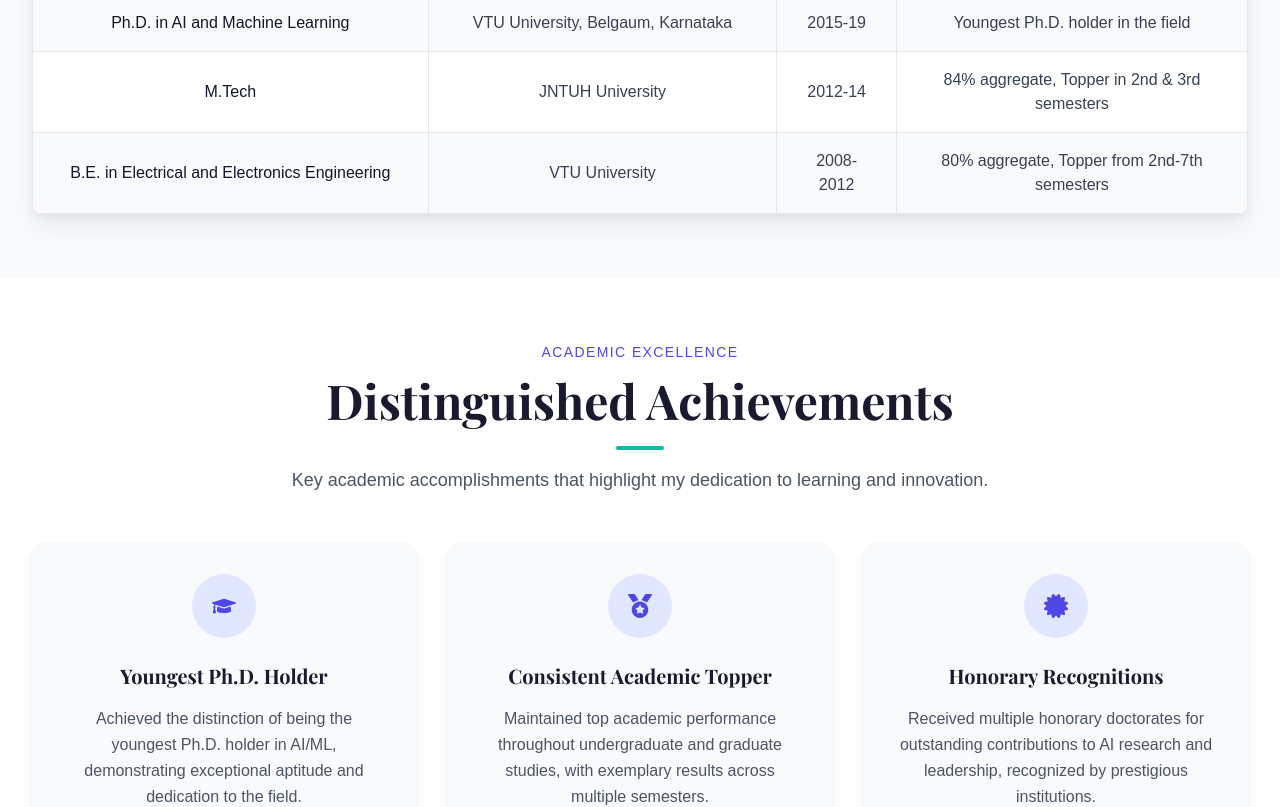
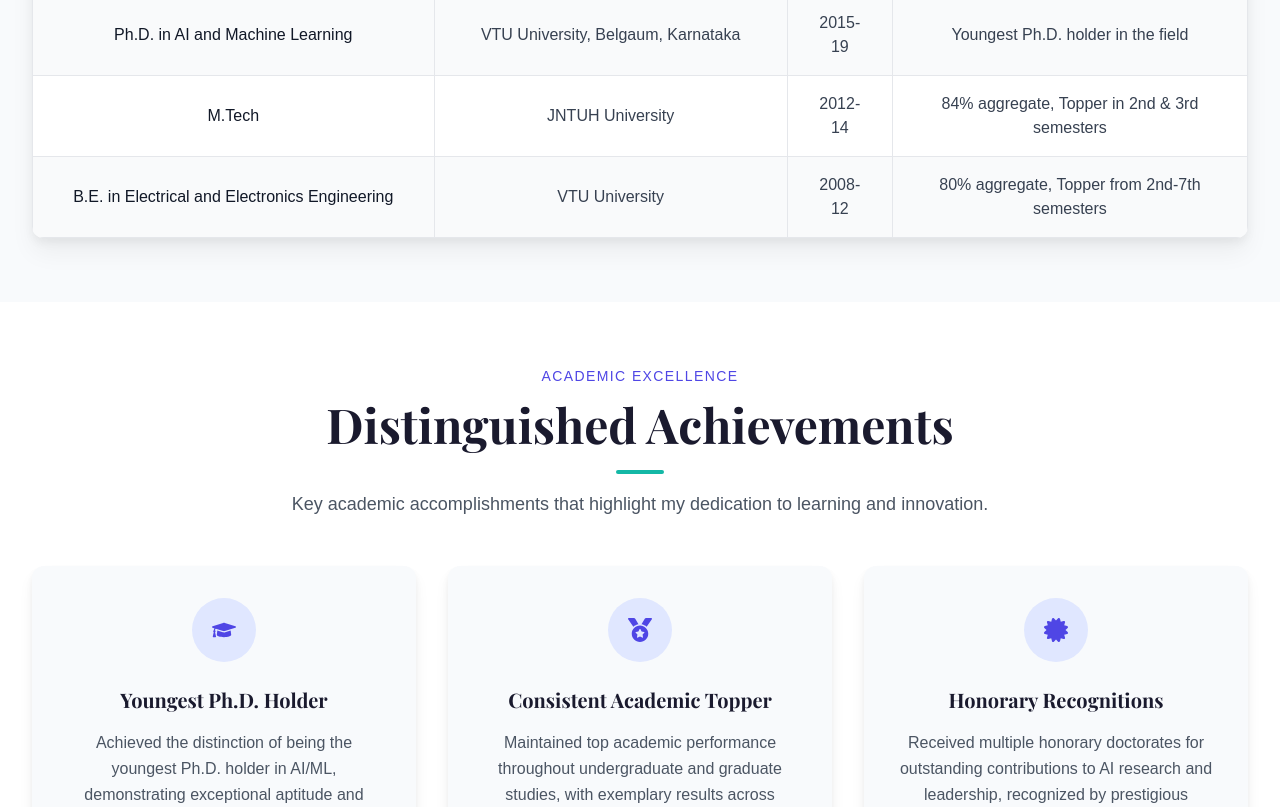
Before and after one commit to Sampathkumarvpatil/DrSampath, a React (Create React App) app in the folder frontend/: page /education in a window 1280 px wide. Shown: the part 860-1667 px from the top of the page. Built offline with nearby package versions, Linux system fonts and the light colour scheme; a web font is replaced by a local one.

Commit message:
auto-commit for ec850c70-cca0-4703-9183-9c8056f1a9f2

```diff
--- a/frontend/src/pages/Education.js
+++ b/frontend/src/pages/Education.js
@@ -38,7 +38,7 @@ const Education = () => {
     {
       degree: "B.E. in Electrical and Electronics Engineering",
       institution: "VTU University",
-      year: "2008-2012",
+      year: "2008-12",
       achievements: "80% aggregate, Topper from 2nd-7th semesters",
       icon: <FaGraduationCap className="text-primary-500 text-4xl" />,
     },
```
